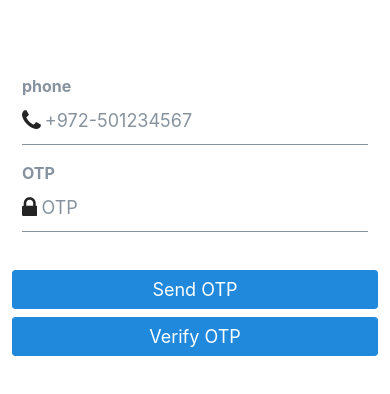
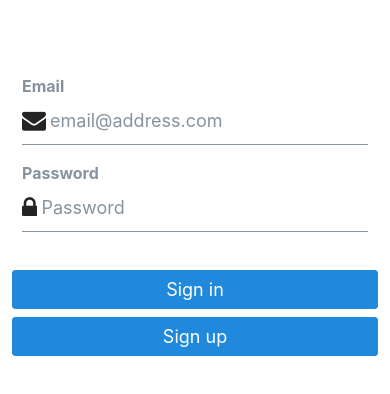
Before and after one commit to majdya/expo-user-management, a React Native app: screen / in a window 390 px wide. Shown: the top 394 px of the page. Built offline with nearby package versions, Linux system fonts and the light colour scheme.

Commit message:
back to basic login

```diff
--- a/App.tsx
+++ b/App.tsx
@@ -29,7 +29,8 @@ export default function App() {
       {session && session.user ? (
         <Account key={session.user.id} session={session} />
       ) : (
-        <AuthOTP />
+        // <AuthOTP />
+        <Auth />
       )}
     </View>
   );
```
